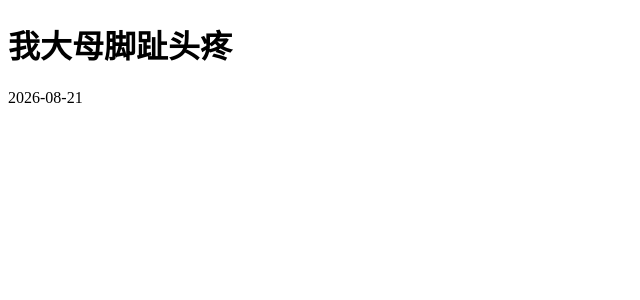
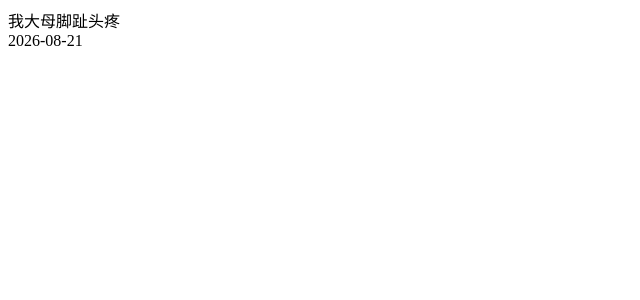
Before and after one commit to JTSTV/Jtstv.github.io, a Jekyll site: the page built from _posts/2026-08-21-我大母脚趾头疼.md, in a window 1280 px wide. Shown: the top 300 px of the page, without its empty margins (0-640 px from the left). Built offline with Jekyll 4.4.1, drawn with Linux system fonts in a browser that asks for light colours; our own code applies the rules of GitHub Pages for plain Markdown files.

Commit message:
更新 post.html

```diff
--- a/_layouts/post.html
+++ b/_layouts/post.html
@@ -6,8 +6,7 @@ layout: null
 <head>
 <meta charset="UTF-8">
 <meta name="viewport" content="width=device-width,initial-scale=1">
-<meta name="robots" content="index,follow,max-snippet:220">
-<meta property="article:published_time" content="{{ page.date | date_to_xmlschema }}">
+<meta name="robots" content="index,follow">
 <title>{% if page.title %}{{ page.title }}{% else %}{{ site.title }}{% endif %}</title>
 <meta name="description" content="{% if page.description %}{{ page.description }}{% else %}{{ site.description }}{% endif %}">
 {% if page.keywords %}<meta name="keywords" content="{{ page.keywords }}">{% endif %}
@@ -21,7 +20,7 @@ layout: null
 </head>
 <body>
 <div class="container">
-<h1>{{ page.title }}</h1>
+<div class="post-title">{{ page.title }}</div>
 <div class="post-date">{{ page.date | date:"%Y-%m-%d" }}</div>
 <div class="post-content">{{ content }}</div>
 </div>
```
